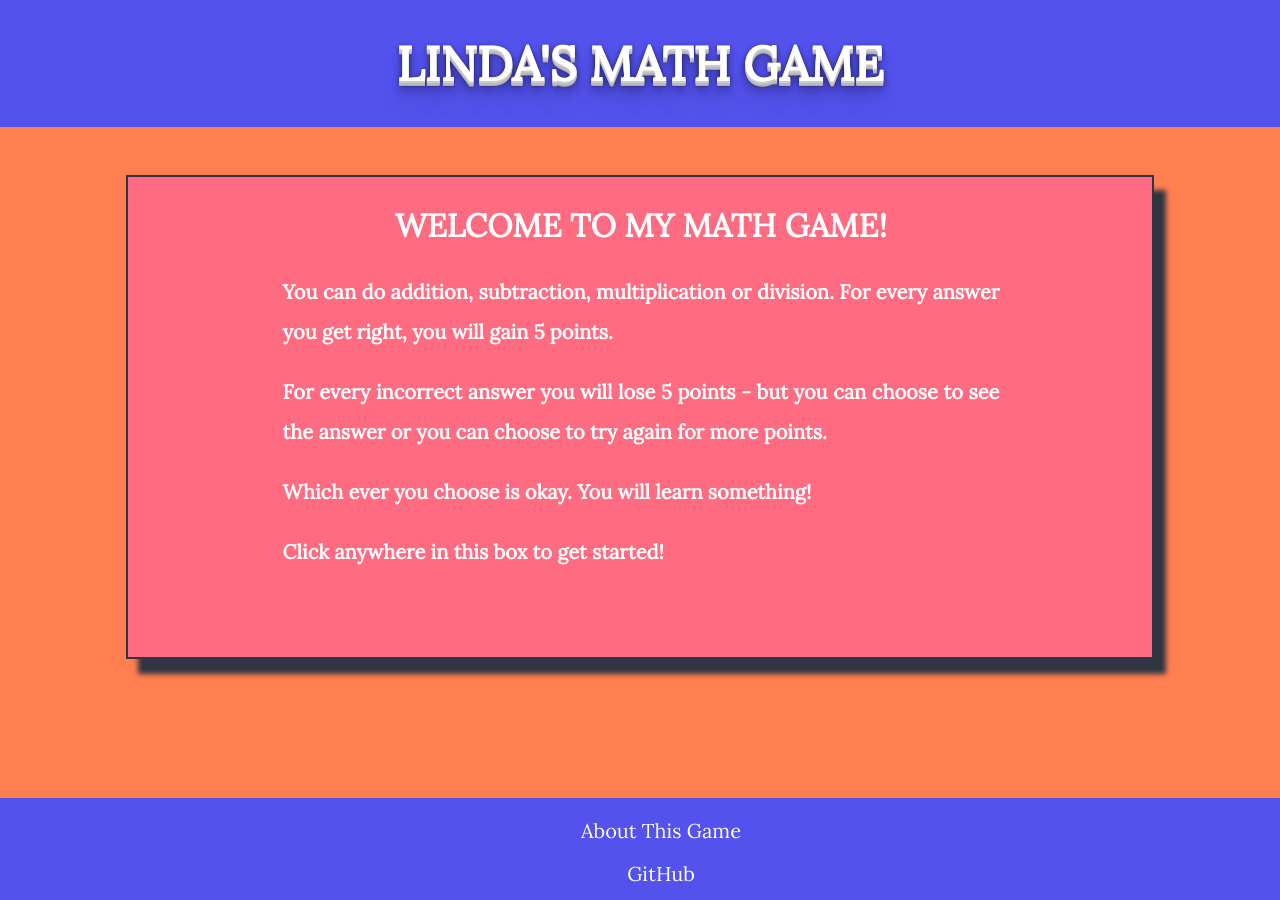
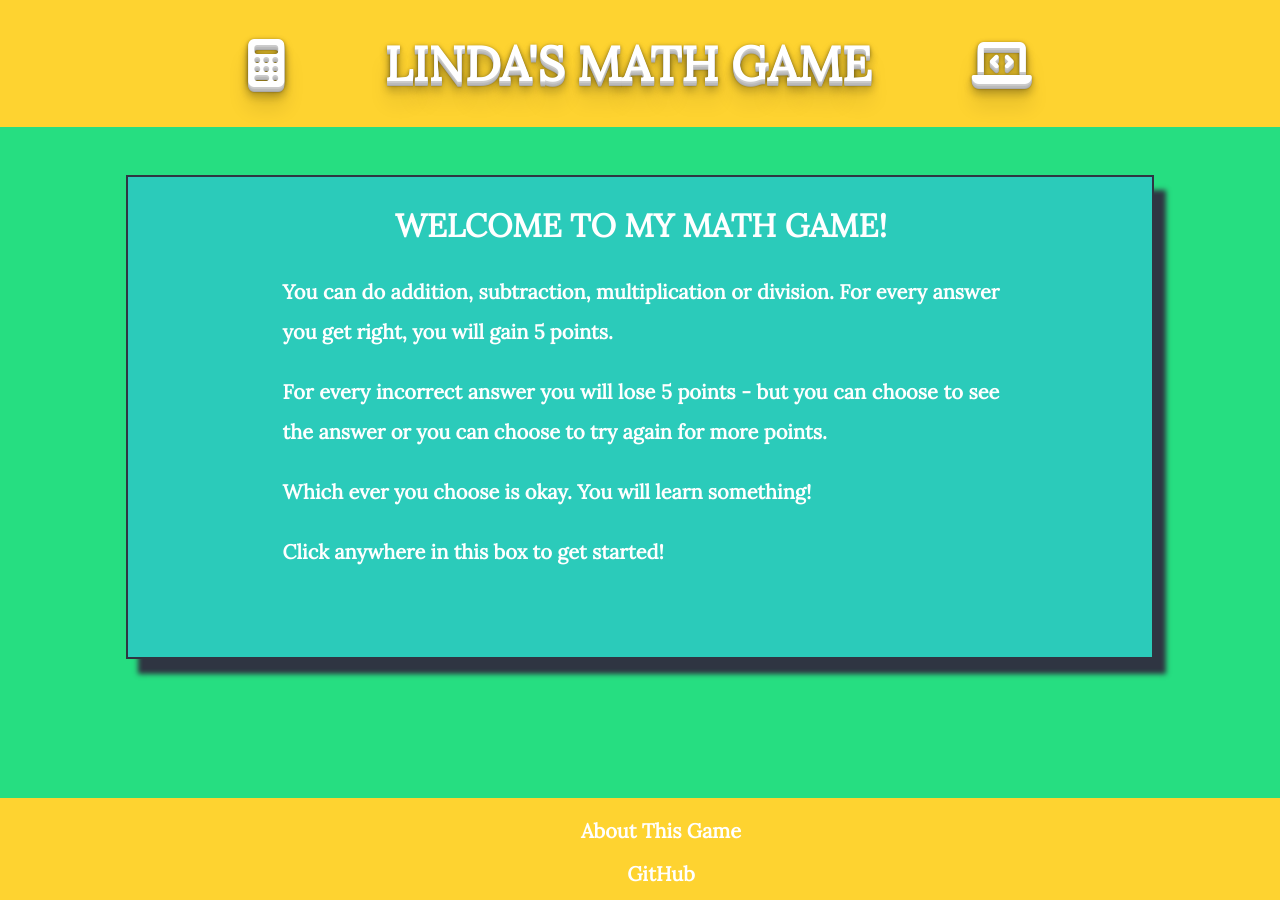
Before and after one commit to papadavis47/lindas-math-game, a plain HTML site: page index.html in a window 1280 px wide. Drawn offline with Linux system fonts and the light colour scheme.

Commit message:
change colors with user input

```diff
--- a/css/styles.css
+++ b/css/styles.css
@@ -16,13 +16,13 @@ body {
 
 body {
   color: #ffffff;
-  background-color: #ff7f50;
+  background-color: #26de81;
   font-family: "Lora", serif;
 }
 
 header {
   padding: 1px;
-  background-color: #5352ed;
+  background-color: #fed330;
   text-align: center;
   text-shadow: 0 1px 0 #ccc,
     0 2px 0 #c9c9c9,
@@ -40,6 +40,7 @@ header {
 
 h1 {
   font-size: 3em;
+  display: inline-block;
   text-transform: uppercase;
 }
 
@@ -50,7 +51,7 @@ h2 {
 }
 
 footer {
-  background-color: #5352ed;
+  background-color: #fed330;
   padding: 1px;
   position: absolute;
   bottom: 0;
@@ -86,7 +87,7 @@ a:visited {
   margin: 0 auto;
   border: 2px solid #2f3542;
   box-shadow: 12px 15px 5px #2f3542;
-  background-color: #ff6b81;
+  background-color: #2bcbba;
   position: relative;
   top: 3em;
   bottom: 1em;
@@ -129,7 +130,7 @@ a:visited {
   margin: 0 auto;
   border: 2px solid #2f3542;
   box-shadow: 12px 15px 5px #2f3542;
-  background-color: #7bed9f;
+  background-color: #2bcbba;
   position: relative;
   top: 3em;
   bottom: 1em;
@@ -229,12 +230,14 @@ a:visited {
   /* inline;display:  */
   padding-bottom: 2em;
   font-size: 1.25em;
+  font-weight: 800;
 
 }
 
 #story {
 
   font-size: 1.25em;
+  font-weight: 800;
 }
 
 #wrapper {
@@ -244,3 +247,15 @@ a:visited {
   position: relative;
   padding-bottom: 100px;
 }
+
+#calculator {
+  font-size: 3em;
+  display: inline-block;
+  margin-right: 2em;
+}
+
+#computer {
+  font-size: 3em;
+  display: inline-block;
+  margin-left: 2em;
+}
--- a/index.html
+++ b/index.html
@@ -19,7 +19,13 @@
   <body>
     <div id="wrapper">
       <header>
+        <div id="calculator">
+          <i class="fas fa-calculator"></i>
+        </div>
         <h1>Linda's Math Game</h1>
+        <div id="computer">
+          <i class="fas fa-laptop-code"></i>
+        </div>
       </header>
       <main id="the-canvas">
         <section id="hide-1">
--- a/js/app.js
+++ b/js/app.js
@@ -50,7 +50,7 @@ document.addEventListener("DOMContentLoaded", function(e) {
   let hide3 = document.getElementById("hide-3");
   let splashScreen = document.getElementsByClassName("splash-screen");
 
-  hide1.addEventListener("mouseenter", (e) =>  {
+  hide1.addEventListener("mouseleave", (e) =>  {
     document.getElementById("math-game").play();
   })
 
```
